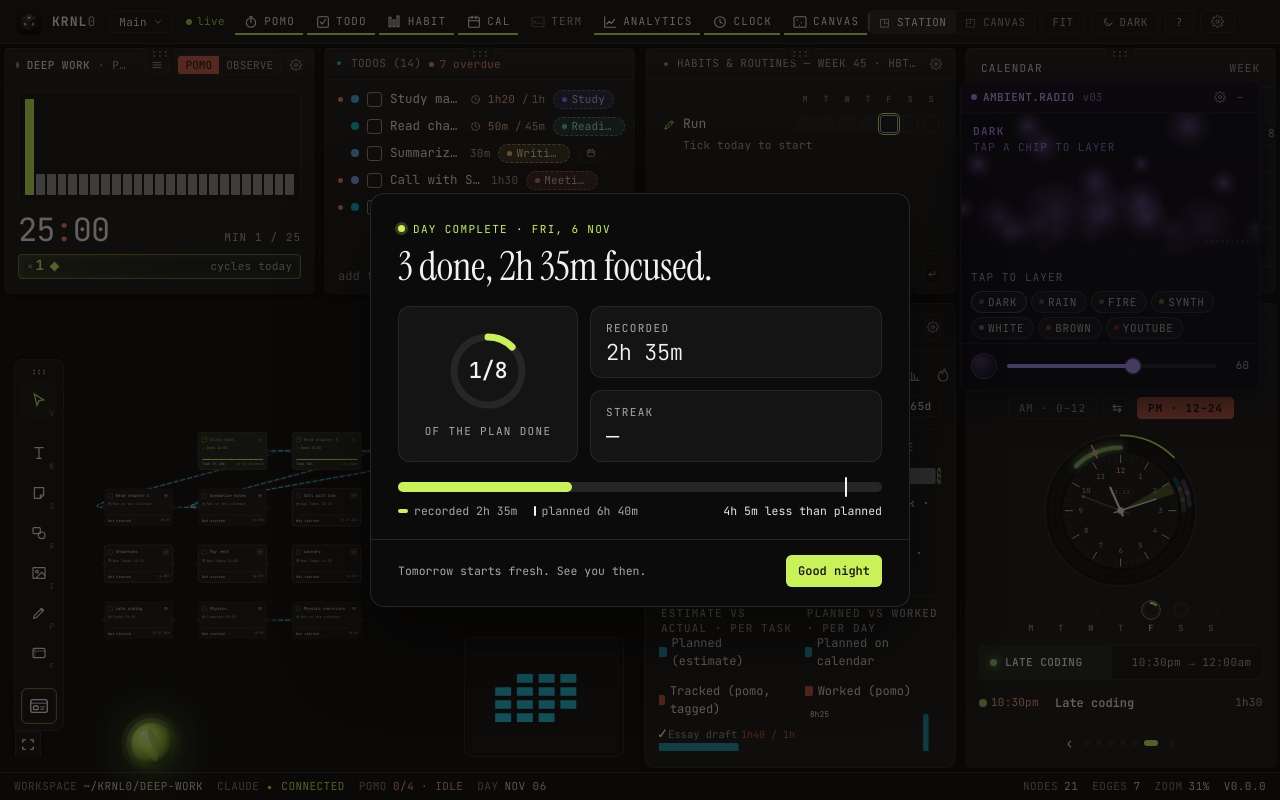
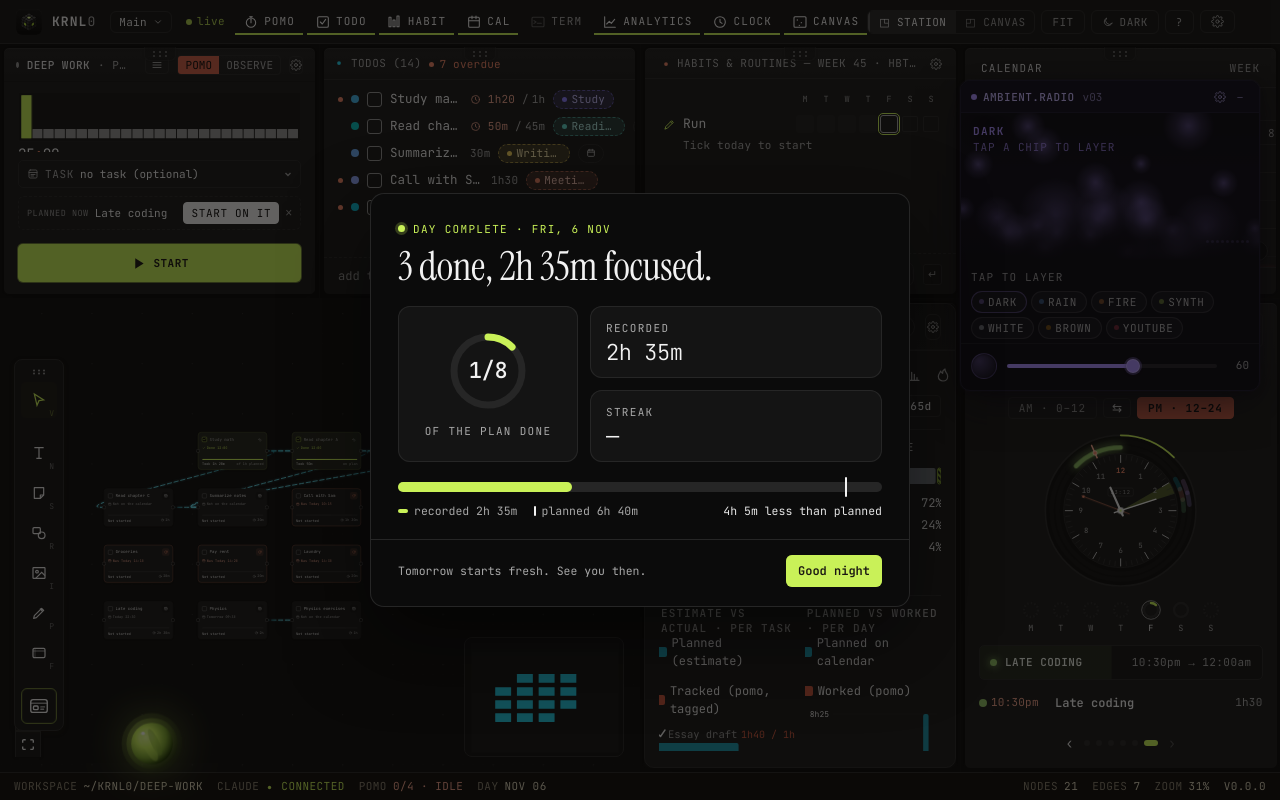
Before and after one commit to theMindDeveloper/KRNL0, a React (Vite) app: page / in a window 1280 px wide. Built offline with nearby package versions, Linux system fonts and the light colour scheme.

Commit message:
fix(pomo): fit the face to its station slot so START always shows; compact time-mix legend

```diff
--- a/src/renderer/analytics/charts/PlanVsActual.tsx
+++ b/src/renderer/analytics/charts/PlanVsActual.tsx
@@ -188,6 +188,19 @@ export function FocusMix({ mix, width }: { mix: { taggedWorkMin: number; untagge
           );
         })}
       </svg>
+      {width < 240 ? (
+        // Narrow card: one line per part — short name, then the share; the
+        // minutes are in the tooltip (a wrapped legend ran out of room).
+        <div style={{ display: 'flex', flexDirection: 'column', gap: 4, fontFamily: 'var(--font-mono)', fontSize: 12, color: COLOR_LABEL }}>
+          {segs.map((s) => (
+            <span key={s.key} title={`${s.label} · ${fmtMinutes(s.min)}`} style={{ display: 'flex', alignItems: 'center', gap: 6, minWidth: 0 }}>
+              <span aria-hidden style={{ width: 10, height: 10, borderRadius: 2, flexShrink: 0, background: s.hatch ? `repeating-linear-gradient(135deg, ${s.color} 0 2px, transparent 2px 4px)` : s.color, border: s.hatch ? `1px solid ${s.color}` : 'none' }} />
+              <span style={{ flex: 1, minWidth: 0, whiteSpace: 'nowrap', overflow: 'hidden', textOverflow: 'ellipsis' }}>{s.key === 'tagged' ? 'On a task' : s.key === 'untagged' ? 'Untagged' : 'Break'}</span>
+              <span style={{ fontVariantNumeric: 'tabular-nums' }}>{Math.round((s.min / total) * 100)}%</span>
+            </span>
+          ))}
+        </div>
+      ) : (
       <div style={{ display: 'flex', gap: 14, flexWrap: 'wrap', fontFamily: 'var(--font-mono)', fontSize: 12, color: COLOR_LABEL }}>
         {segs.map((s) => (
           <span key={s.key} style={{ display: 'inline-flex', alignItems: 'center', gap: 5 }}>
@@ -196,6 +209,7 @@ export function FocusMix({ mix, width }: { mix: { taggedWorkMin: number; untagge
           </span>
         ))}
       </div>
+      )}
     </div>
   );
 }
--- /dev/null
+++ b/src/renderer/components/nodes/PomoNode/FaceFit.tsx
@@ -0,0 +1,70 @@
+// Fits the timer face into the space its window has left, so START and the
+// task picker under it are never cut off (the station's Pomo slot is shorter
+// than a face plus its controls: at 1280×800 START sat 148 px below the edge).
+//
+// The face keeps its own design and is scaled down as a whole — never below
+// MIN_SCALE — rather than each of the seven faces learning a compact layout.
+// Measured with ResizeObserver; the face's natural height comes from
+// offsetHeight, which a transform doesn't change, so there's no feedback loop.
+
+import { useLayoutEffect, useRef, useState, type ReactNode } from 'react';
+
+const MIN_SCALE = 0.45;
+
+/**
+ * How many secondary rows a station Pomo of body height `h` px sheds so the
+ * face, the time and START fit: 0 = none, 1 = "log past time", 2 = + the
+ * cycles strip, 3 = + the session dots.
+ */
+export function compactLevelFor(h: number): 0 | 1 | 2 | 3 {
+  return h >= 330 ? 0 : h >= 295 ? 1 : h >= 262 ? 2 : 3;
+}
+
+export function FaceFit({ children }: { children: ReactNode }) {
+  const outer = useRef<HTMLDivElement>(null);
+  const inner = useRef<HTMLDivElement>(null);
+  const [scale, setScale] = useState(1);
+
+  useLayoutEffect(() => {
+    const o = outer.current;
+    const i = inner.current;
+    if (!o || !i || typeof ResizeObserver === 'undefined') return;
+    const fit = (): void => {
+      const natural = i.offsetHeight;
+      const room = o.clientHeight;
+      if (natural <= 0 || room <= 0) return;
+      const next = Math.max(MIN_SCALE, Math.min(1, Math.floor((room / natural) * 100) / 100));
+      setScale((cur) => (Math.abs(cur - next) < 0.01 ? cur : next));
+    };
+    const ro = new ResizeObserver(fit);
+    ro.observe(o);
+    ro.observe(i);
+    fit();
+    return () => ro.disconnect();
+  }, []);
+
+  return (
+    <div
+      ref={outer}
+      data-testid="pomo-face-fit"
+      data-scale={scale}
+      // Takes what's left after the controls; never forces the window taller.
+      style={{ flex: '1 1 auto', minHeight: 0, overflow: 'hidden', display: 'flex', justifyContent: 'center' }}
+    >
+      <div
+        ref={inner}
+        style={{
+          // Scaled from its top centre; the width is widened by 1/scale so the
+          // face keeps its proportions across the whole window.
+          width: `${100 / scale}%`,
+          flexShrink: 0,
+          alignSelf: 'flex-start',
+          transform: scale < 1 ? `scale(${scale})` : undefined,
+          transformOrigin: 'top center',
+        }}
+      >
+        {children}
+      </div>
+    </div>
+  );
+}
--- a/src/renderer/components/nodes/PomoNode/index.tsx
+++ b/src/renderer/components/nodes/PomoNode/index.tsx
@@ -1,4 +1,4 @@
-import { useContext, useEffect, useMemo, useRef, useState } from 'react';
+import { useContext, useEffect, useLayoutEffect, useMemo, useRef, useState } from 'react';
 import { SettingsIcon } from '../../ui/SettingsIcons';
 import { NumberStepper } from '../../ui/NumberStepper';
 import type { NodeProps } from '../types';
@@ -12,6 +12,7 @@ import type { TaskState } from '../TaskNode/types';
 import { Ascii } from './variants/Ascii';
 import { Lcd } from './variants/Lcd';
 import { Blocks } from './variants/Blocks';
+import { FaceFit, compactLevelFor } from './FaceFit';
 import { Vapor } from './variants/Vapor';
 import { Vu } from './variants/Vu';
 import { Outline } from './variants/Outline';
@@ -63,6 +64,24 @@ export function PomoNode({
   // controls all fit without spilling past the panel's overflow:hidden edge.
   const inStation = useContext(MotherFrameStationContext);
   const bodyPadding = inStation ? '10px 14px 12px' : '18px 18px 16px';
+  // A short station slot sheds secondary rows before the face shrinks, so the
+  // time and START always show: 1 = no "log past time", 2 = no cycles strip,
+  // 3 = no session dots. Set from the slot's height only (no feedback loop).
+  // A callback ref: the body remounts when the span log opens and closes.
+  const [bodyEl, setBodyEl] = useState<HTMLDivElement | null>(null);
+  const [compact, setCompact] = useState(0);
+  useLayoutEffect(() => {
+    const el = bodyEl;
+    if (!inStation || !el || typeof ResizeObserver === 'undefined') { setCompact(0); return; }
+    const measure = (): void => {
+      const h = el.clientHeight;
+      setCompact(compactLevelFor(h));
+    };
+    const ro = new ResizeObserver(measure);
+    ro.observe(el);
+    measure();
+    return () => ro.disconnect();
+  }, [inStation, bodyEl]);
   const bodyGap = inStation ? 8 : 14;
 
   // Gear panel local UI state (Decision 22 F9).
@@ -660,8 +679,11 @@ export function PomoNode({
           )}
         </div>
       ) : (
-        <div style={{ padding: bodyPadding, display: 'flex', flexDirection: 'column', gap: bodyGap }}>
-          {/* PR4 — timer face switch: swap inner face without touching outer chrome */}
+        <div ref={setBodyEl} style={{ padding: bodyPadding, display: 'flex', flexDirection: 'column', gap: bodyGap, ...(inStation ? { flex: '1 1 auto', minHeight: 0 } : {}) }}>
+          {/* PR4 — timer face switch: swap inner face without touching outer chrome.
+              In a station slot the face is fitted to the room left, so the
+              controls below it (START, task) are never cut off. */}
+          <FaceWrap fit={inStation}>
           {observe ? (
             <ObserveDash state={state} liveMs={observedMs} library={tagLibrary} nowMs={Date.now()} plain={easy} />
           ) : (<>
@@ -687,20 +709,21 @@ export function PomoNode({
             <Mac m={mm} s={ss} elapsedPct={elapsedPct} remainingPct={remainingPct} total={faceTotalMin} running={running} />
           )}
           </>)}
+          </FaceWrap>
 
           {/* Today's full-cycle counter — distinct visual from the session pips
               (squares + numeric badge + acid glow) so it reads as "achievement"
               not "in-progress session". Always rendered so the user gets a
               live count even at 0 cycles. Tooltip carries the breakdown. */}
           {observe ? null : (<>
-          <CycleCounter
+          {compact < 2 && <CycleCounter
             cyclesToday={cyclesToday}
             sessionsToday={sessionsToday}
             progressToNext={progressToNext}
             longBreakEvery={config.longBreakEvery}
-          />
+          />}
 
-          <div
+          {compact < 3 && <div
             className="pomo-pips"
             data-testid="pomo-pips"
             style={{ display: 'flex', gap: 4, justifyContent: 'flex-start', alignItems: 'center', flexWrap: 'nowrap', marginTop: 10 }}
@@ -752,7 +775,7 @@ export function PomoNode({
             }}>
               session {sessionsForDisplay} / {pipCount}
             </span>
-          </div>
+          </div>}
           </>)}
 
           {/* Issue #166 — observer-model controls. Every control carries a
@@ -1006,7 +1029,7 @@ export function PomoNode({
             </div>
           )}
           {/* #207 — fix recorded time where it happens: stop at the real time, or add forgotten time. */}
-          <PomoTimeLinks state={state} />
+          {compact < 1 && <PomoTimeLinks state={state} />}
 
         </div>
       )}
@@ -1182,3 +1205,8 @@ function PomoIcon({ kind }: { kind: 'play' | 'pause' | 'stop' | 'break' | 'skip'
     );
   }
 }
+
+/** The face, fitted to the room left in a station slot; as-is elsewhere. */
+function FaceWrap({ fit, children }: { fit: boolean; children: React.ReactNode }) {
+  return fit ? <FaceFit>{children}</FaceFit> : <>{children}</>;
+}
```
Also changed, not shown: 2 other files (tests, documents, lock files or other folders).
